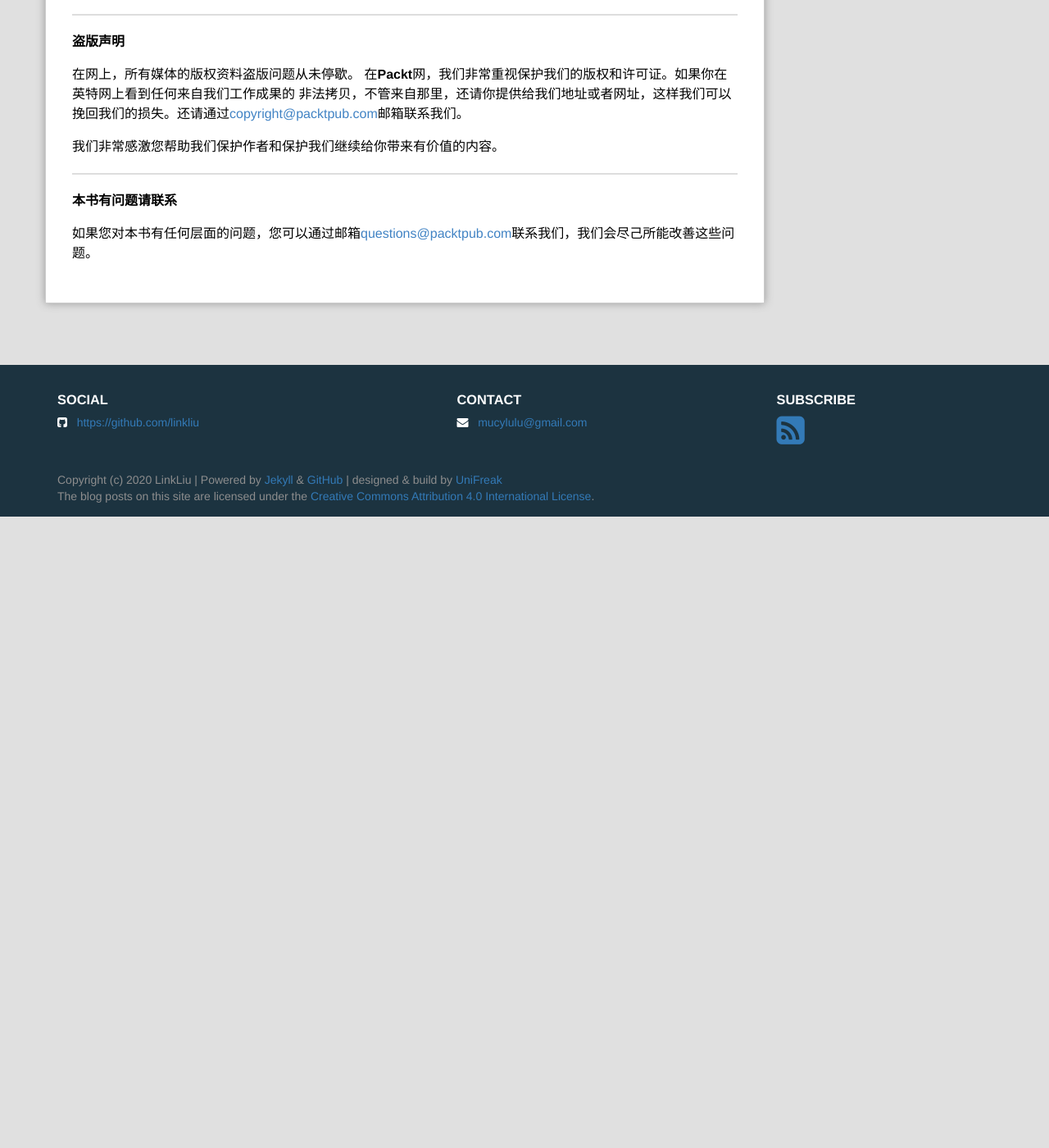
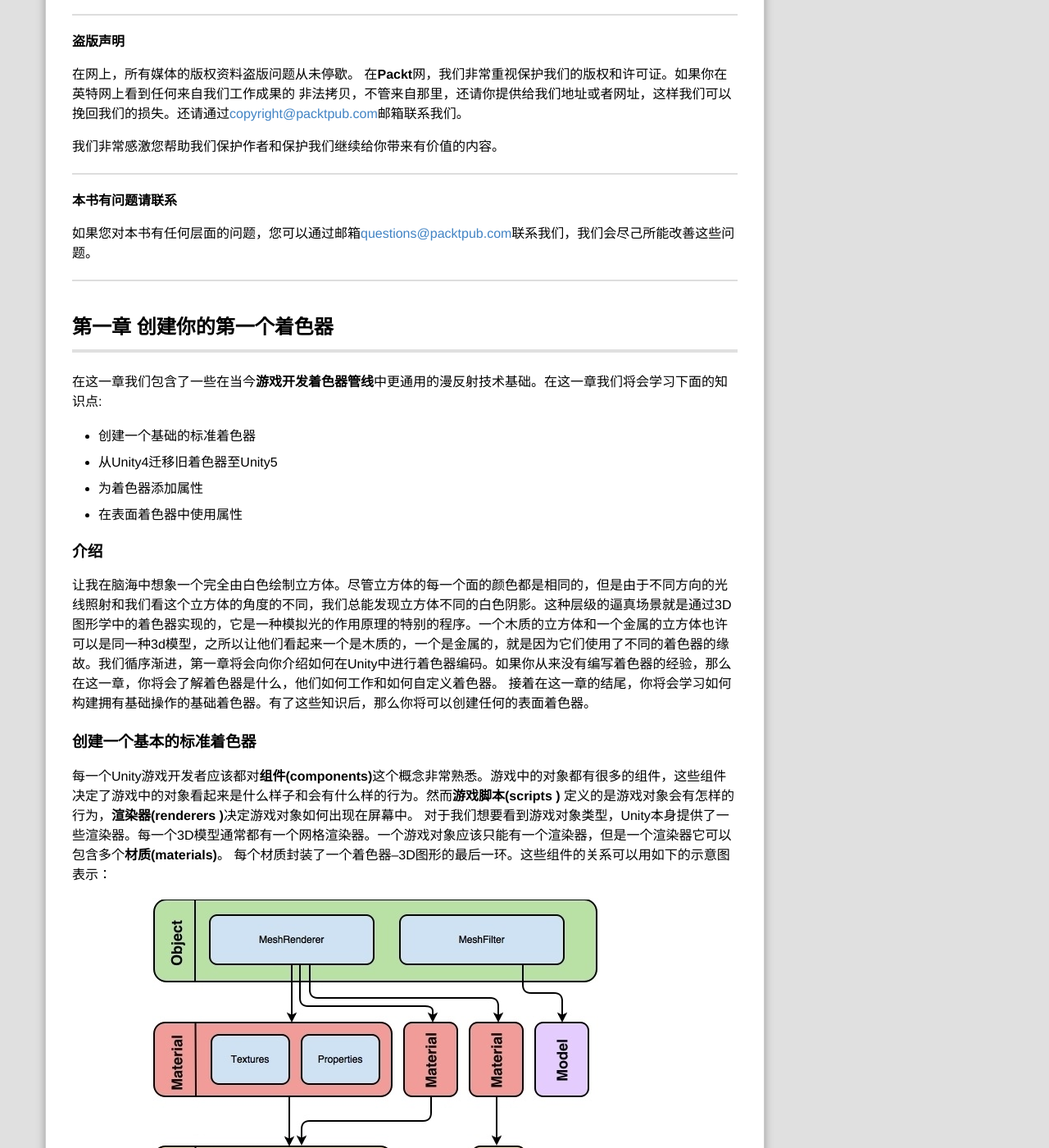
Before and after one commit to linkliu/tech-landscape, a Jekyll site: the page built from _posts/2020-08-04-Unity 5.x Shaders and Effects Cookbook中文版翻译（第二版）.md, in a window 1280 px wide and 1400 px high, scrolled down 18578 px. Shown: the whole window at 82% size. Built offline with Jekyll 4.4.1, drawn with Linux system fonts in a browser that asks for light colours; comment, search, counter and statistics services are not loaded; before the commit the page ends 19208 px from its top, so only the background shows below that; some of the changed text lies outside the part shown.

Commit message:
第一章的内容，插入图片还是得用html的标签才行

```diff
--- a/_posts/2020-08-04-Unity 5.x Shaders and Effects Cookbook中文版翻译（第二版）.md
+++ b/_posts/2020-08-04-Unity 5.x Shaders and Effects Cookbook中文版翻译（第二版）.md
@@ -59,19 +59,18 @@ tags: [U3D, Shader,Cookbook,中文版]
 
   - [本书有问题请联系](#questions)
 
-## 1.创建你的第一个着色器
+## 1.[创建你的第一个着色器](#chapter1)
 
-- 介绍
+- [介绍](#cha1_intro)
 
-- 创建一个基本的标准着色器
+- [创建一个基本的标准着色器](#CBSS)
+- 始前准备
 
-  - 始前准备
+- 操作步骤
 
-  - 操作步骤
+- 原理介绍
 
-  - 原理介绍
-
-  - 额外内容
+- 额外内容
 
 - 如何把Unity 4的旧着色器迁移至Unity 5
 
@@ -909,3 +908,40 @@ void surf (Input IN, inout SurfaceOutput o)
 **本书有问题请联系**
 
 如果您对本书有任何层面的问题，您可以通过邮箱<questions@packtpub.com>联系我们，我们会尽己所能改善这些问题。
+
+***
+
+<span id="chapter1"></span>
+
+
+
+## 第一章 创建你的第一个着色器
+
+在这一章我们包含了一些在当今**游戏开发着色器管线**中更通用的漫反射技术基础。在这一章我们将会学习下面的知识点:
+
+
+
+- 创建一个基础的标准着色器
+- 从Unity4迁移旧着色器至Unity5
+- 为着色器添加属性
+- 在表面着色器中使用属性
+
+
+
+<span id="cha1_intro">
+
+### 介绍
+
+让我在脑海中想象一个完全由白色绘制立方体。尽管立方体的每一个面的颜色都是相同的，但是由于不同方向的光线照射和我们看这个立方体的角度的不同，我们总能发现立方体不同的白色阴影。这种层级的逼真场景就是通过3D图形学中的着色器实现的，它是一种模拟光的作用原理的特别的程序。一个木质的立方体和一个金属的立方体也许可以是同一种3d模型，之所以让他们看起来一个是木质的，一个是金属的，就是因为它们使用了不同的着色器的缘故。我们循序渐进，第一章将会向你介绍如何在Unity中进行着色器编码。如果你从来没有编写着色器的经验，那么在这一章，你将会了解着色器是什么，他们如何工作和如何自定义着色器。 接着在这一章的结尾，你将会学习如何构建拥有基础操作的基础着色器。有了这些知识后，那么你将可以创建任何的表面着色器。
+
+<span id="CBSS"></span>
+
+### 创建一个基本的标准着色器
+
+每一个Unity游戏开发者应该都对**组件(components)**这个概念非常熟悉。游戏中的对象都有很多的组件，这些组件决定了游戏中的对象看起来是什么样子和会有什么样的行为。然而**游戏脚本(scripts )** 定义的是游戏对象会有怎样的行为，**渲染器(renderers )**决定游戏对象如何出现在屏幕中。 对于我们想要看到游戏对象类型，Unity本身提供了一些渲染器。每一个3D模型通常都有一个网格渲染器。一个游戏对象应该只能有一个渲染器，但是一个渲染器它可以包含多个**材质(materials)**。 每个材质封装了一个着色器--3D图形的最后一环。这些组件的关系可以用如下的示意图表示：
+
+<div align=center><img src="https://linkliu.github.io/tech-landscape/assets/img/shader_book/diagram1.png"/></div>
+
+
+
+<center>理解这些组件之间的不同之处对于理解着色器的工作原理是很有必要的</center>
```
Also changed, not shown: _cookbook_translate/2020-08-13-第一章.创建你的第一个着色器.md (+1 -1 lines).
